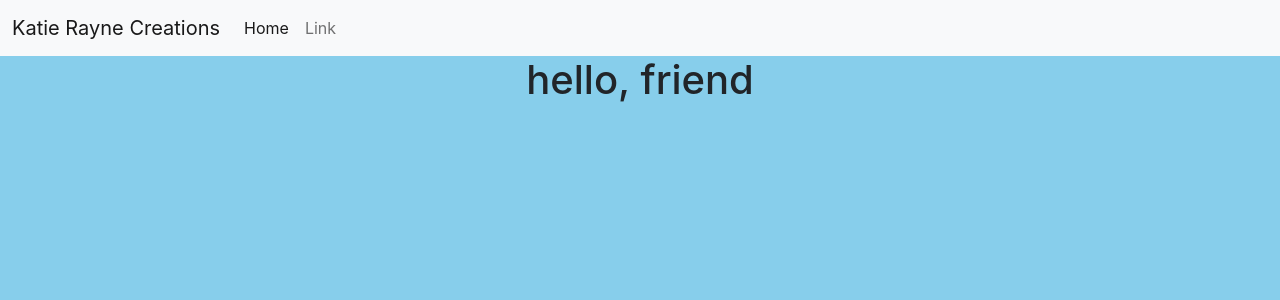
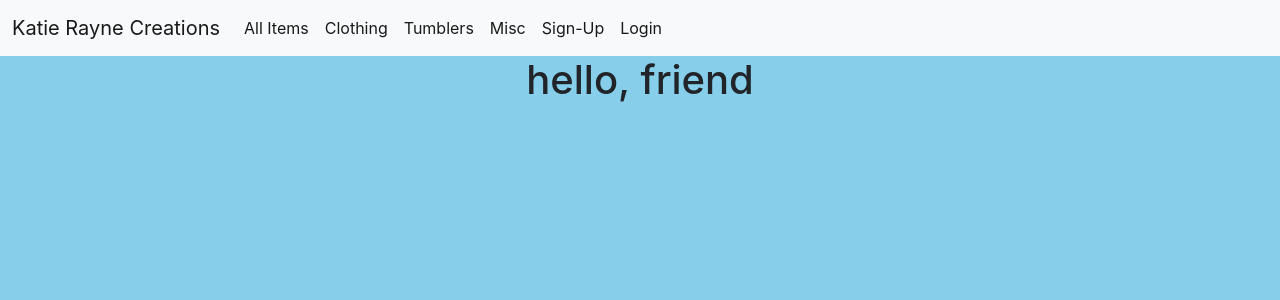
Before and after one commit to breyshaw/KRCv2-front-end, a React (Create React App) app: page / in a window 1280 px wide. Shown: the top 300 px of the page. Built offline with nearby package versions, Linux system fonts and the light colour scheme; no server answers.

Commit message:
add Navbar functionality, clean code

```diff
--- a/src/components/NavBar/NavBar.jsx
+++ b/src/components/NavBar/NavBar.jsx
@@ -3,6 +3,7 @@
 const NavBar = ({ user, handleLogout }) => {
   return (
     <>
+    {user ?
       <nav class="navbar navbar-expand-lg navbar-light bg-light">
         <div class="container-fluid">
           <a class="navbar-brand" href="/">Katie Rayne Creations</a>
@@ -12,42 +13,54 @@
           <div class="collapse navbar-collapse" id="navbarSupportedContent">
             <ul class="navbar-nav me-auto mb-2 mb-lg-0">
               <li class="nav-item">
-                <a class="nav-link active" aria-current="page" href="#">Home</a>
+                <a class="nav-link active" aria-current="page" href="/items">All Items</a>
               </li>
               <li class="nav-item">
-                <a class="nav-link" href="#">Link</a>
+                <a class="nav-link active" aria-current="page" href="/clothes">Clothing</a>
+              </li>
+              <li class="nav-item">
+                <a class="nav-link active" aria-current="page" href="/tumblers">Tumblers</a>
+              </li>
+              <li class="nav-item">
+                <a class="nav-link active" aria-current="page" href="/misc">Misc</a>
+              </li>
+              <li class="nav-item"><Link class="nav-link active" aria-current="page" to="" onClick={handleLogout}>LOG OUT</Link></li>
+            </ul>
+          </div>
+        </div>
+      </nav>
+    :
+    <nav class="navbar navbar-expand-lg navbar-light bg-light">
+        <div class="container-fluid">
+          <a class="navbar-brand" href="/">Katie Rayne Creations</a>
+          <button class="navbar-toggler" type="button" data-bs-toggle="collapse" data-bs-target="#navbarSupportedContent" aria-controls="navbarSupportedContent" aria-expanded="false" aria-label="Toggle navigation">
+            <span class="navbar-toggler-icon"></span>
+          </button>
+          <div class="collapse navbar-collapse" id="navbarSupportedContent">
+            <ul class="navbar-nav me-auto mb-2 mb-lg-0">
+              <li class="nav-item">
+                <a class="nav-link active" aria-current="page" href="/items">All Items</a>
+              </li>
+              <li class="nav-item">
+                <a class="nav-link active" aria-current="page" href="/clothes">Clothing</a>
+              </li>
+              <li class="nav-item">
+                <a class="nav-link active" aria-current="page" href="/tumblers">Tumblers</a>
+              </li>
+              <li class="nav-item">
+                <a class="nav-link active" aria-current="page" href="/misc">Misc</a>
+              </li>
+              <li class="nav-item">
+                <a class="nav-link active" aria-current="page" href="/signup">Sign-Up</a>
+              </li>
+              <li class="nav-item">
+                <a class="nav-link active" aria-current="page" href="/login">Login</a>
               </li>
             </ul>
           </div>
         </div>
       </nav>
-
-      {/* {user ?
-        <nav>
-          <ul>
-            <li>Welcome, {user.name}</li>
-            <li><Link to="/profiles">Profiles</Link></li>
-            <li><Link to="" onClick={handleLogout}>LOG OUT</Link></li>
-            <li><Link to="/changePassword">Change Password</Link></li>
-            <li><Link to="/addItem">Add Item</Link></li>
-            <li><Link to="/items">All Items</Link></li>
-            <li><Link to="/clothes">Clothing</Link></li>
-            <li><Link to="/tumblers">Tumblers</Link></li>
-            <li><Link to="/misc">Misc. Crafts</Link></li>
-          </ul>
-        </nav>
-        :
-        <nav>
-          <ul>
-            <li><Link to="/login">Log In</Link></li>
-            <li><Link to="/signup">Sign Up</Link></li>
-            <li><Link to="/items">All Items</Link></li>
-            <li><Link to="/clothes">Clothing</Link></li>
-            <li><Link to="/tumblers">Tumblers</Link></li>
-            <li><Link to="/misc">Misc. Crafts</Link></li>
-          </ul>
-        </nav>
-      } */}
+  }
     </>
   )
 }
```
